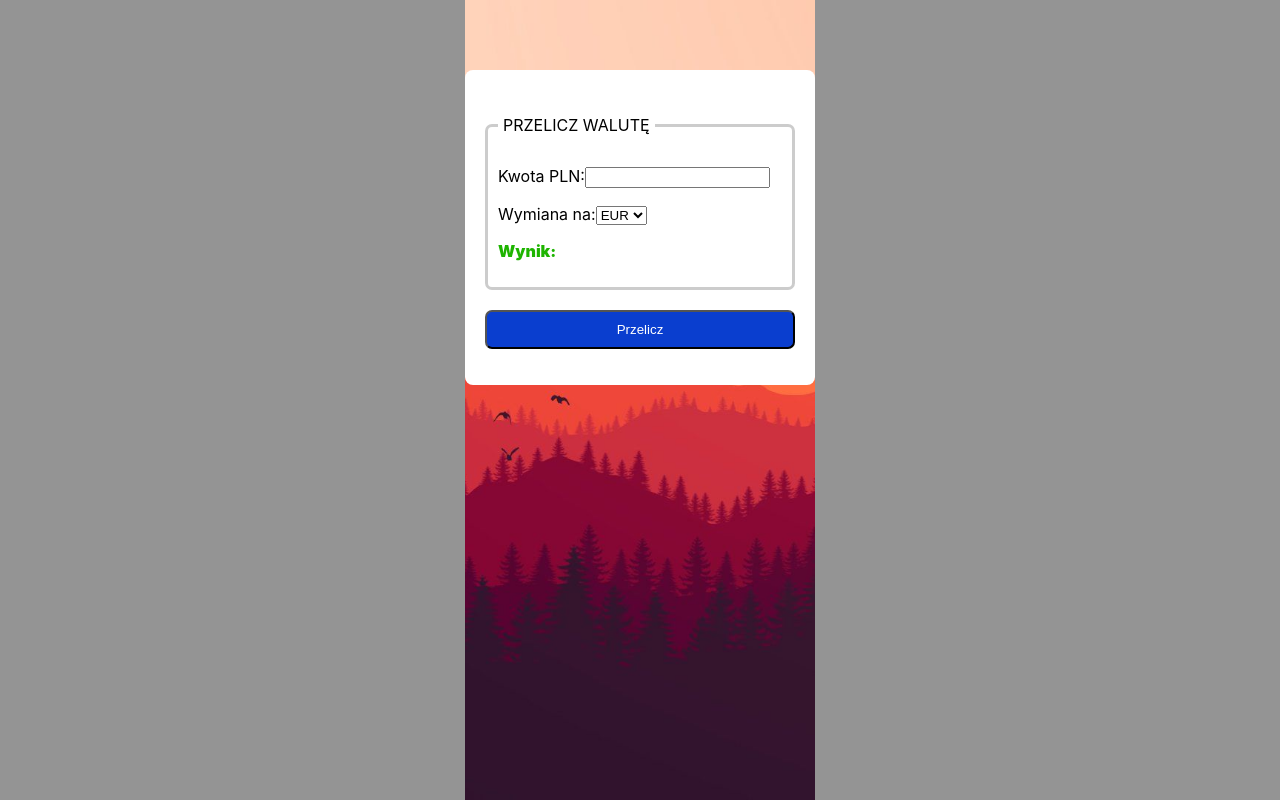
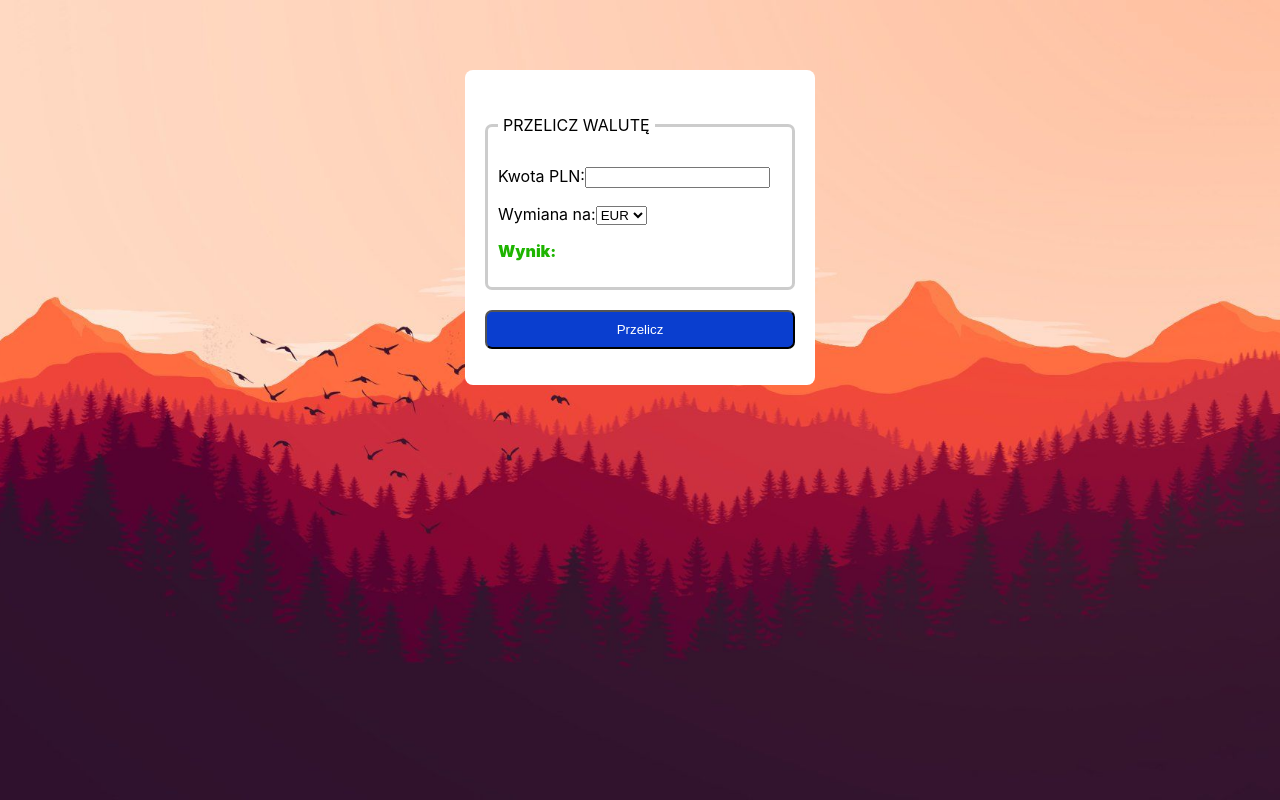
Before and after one commit to sukiennikk/currency-converter-react, a React (Create React App) app: page / in a window 1280 px wide. Built offline with nearby package versions, Linux system fonts and the light colour scheme.

Commit message:
flex-box from body deleted

```diff
--- a/src/styles/style.css
+++ b/src/styles/style.css
@@ -17,14 +17,9 @@ body {
     min-height: 100vh;
     margin: 0;
     padding: 0;
-    margin: 0;
-    padding: 0;
-    display: flex;
-    justify-content: center;
-    align-items: center;
     background-color: #949494;
+}
 
-}
 
 .element {
   min-height: 100vh;
```
